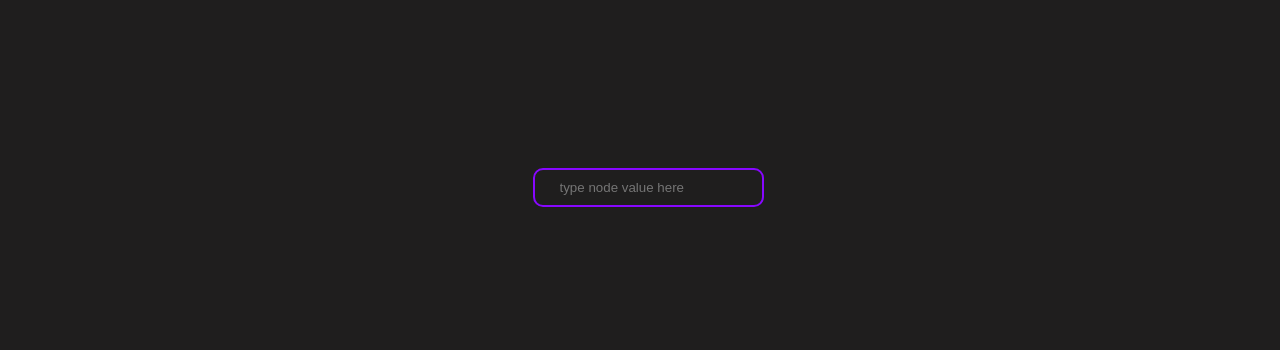
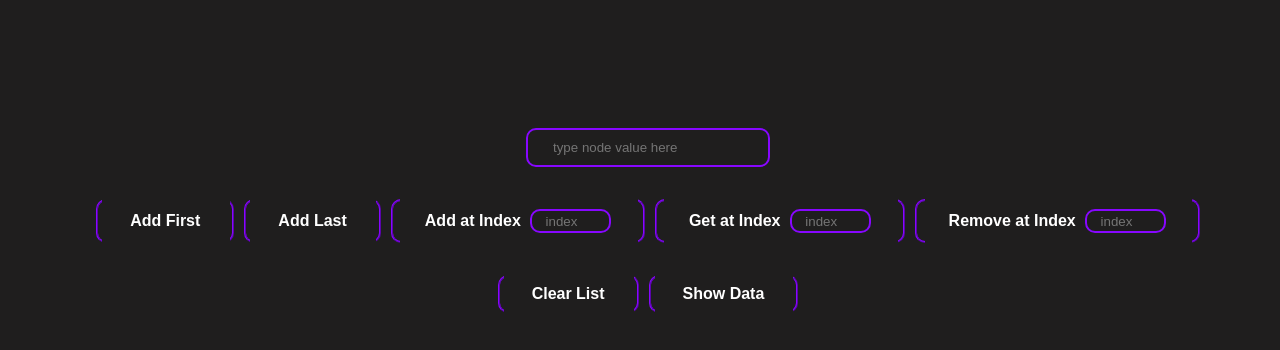
Before and after one commit to sameh-dh/linked-list-with-javascript, a plain HTML site: page index.html in a window 1280 px wide. Drawn offline with Linux system fonts and the light colour scheme.

Commit message:
add buttons

```diff
--- a/index.css
+++ b/index.css
@@ -4,7 +4,7 @@ body {
   justify-content: center;
   align-items: center;
   justify-items: center;
-  display: flex;
+  display: grid;
 }
 
 .input {
@@ -13,11 +13,90 @@ body {
   border-radius: 10px;
   padding: 10px 25px;
   background: transparent;
-  max-width: 190px;
+  width: 190px;
   margin: 0 auto;
-  margin-top: 20dvh;
+  margin-top: 15dvh;
+  caret-color: white;
 }
+
+
+.input.index {
+  width: 50px;
+  margin-top: 0;
+  padding: 0.2em 1em 0.2em 1em;
+  margin-left: 5px;
+}
+
+/* hide input arrows in type number */
+.input::-webkit-outer-spin-button,
+.input::-webkit-inner-spin-button {
+  -webkit-appearance: none;
+  margin: 0;
+}
+
+/* Firefox */
+.input[type=number] {
+  -moz-appearance: textfield;
+}
+
 
 .input:active {
   box-shadow: 2px 2px 15px #8707ff inset;
 }
+
+
+
+/* button */
+.buttons-container {
+  display: flex;
+  flex-wrap: wrap;
+  gap: 10px;
+}
+
+button {
+  position: relative;
+  border: 2px ridge #8707ff;
+  padding: 0.5em 2em 0.5em 2em;
+  outline: none;
+  background-color: transparent;
+  color: white;
+  margin-top: 2rem;
+  transition: 1s;
+  border-radius: 10px;
+  font-size: 16px;
+  font-weight: bold;
+  cursor: pointer;
+}
+
+button::after {
+  content: "";
+  position: absolute;
+  top: -10px;
+  left: 3%;
+  width: 95%;
+  height: 40%;
+  background-color: rgb(31, 30, 30);
+  transition: 0.5s;
+  transform-origin: center;
+}
+
+button::before {
+  content: "";
+  transform-origin: center;
+  position: absolute;
+  top: 80%;
+  left: 3%;
+  width: 95%;
+  height: 40%;
+  background-color: rgb(31, 30, 30);
+  transition: 0.5s;
+}
+
+button:hover::before,
+button:hover::after {
+  transform: scale(0);
+}
+
+button:hover {
+  box-shadow: inset 0px 0px 25px #8707ff;
+}
--- a/index.html
+++ b/index.html
@@ -1,17 +1,37 @@
 <!DOCTYPE html>
 <html lang="en">
-<head>
-    <meta charset="UTF-8">
-    <meta name="viewport" content="width=device-width, initial-scale=1.0">
+  <head>
+    <meta charset="UTF-8" />
+    <meta name="viewport" content="width=device-width, initial-scale=1.0" />
     <!-- link css file  -->
     <link rel="stylesheet" href="./index.css" />
     <title>Linked list with javascript</title>
-</head>
-<body>
+  </head>
+  <body>
 
     <!-- input  -->
-     <input type="text" name="text" class="input" placeholder="type node value here" />
+    <input
+      type="text"
+      name="text"
+      class="input"
+      placeholder="type node value here"
+    />
+    <!-- buttons  -->
+    <div class="buttons-container">
+      <button>Add First</button>
+      <button>Add Last</button>
 
-    <script src="./index.js" />
-</body>
+
+      <button>Add at Index <input type="number" name="index" class="input index" placeholder="index" /></button>
+      <button>Get at Index <input type="number" name="index" class="input index" placeholder="index" /></button>
+      <button>Remove at Index <input type="number" name="index" class="input index" placeholder="index" /></button>
+    </div>
+
+    <div class="buttons-container">
+        <button>Clear List</button>
+        <button>Show Data</button>
+    </div>
+
+    <script src="./index.js" > </script>
+  </body>
 </html>
```
